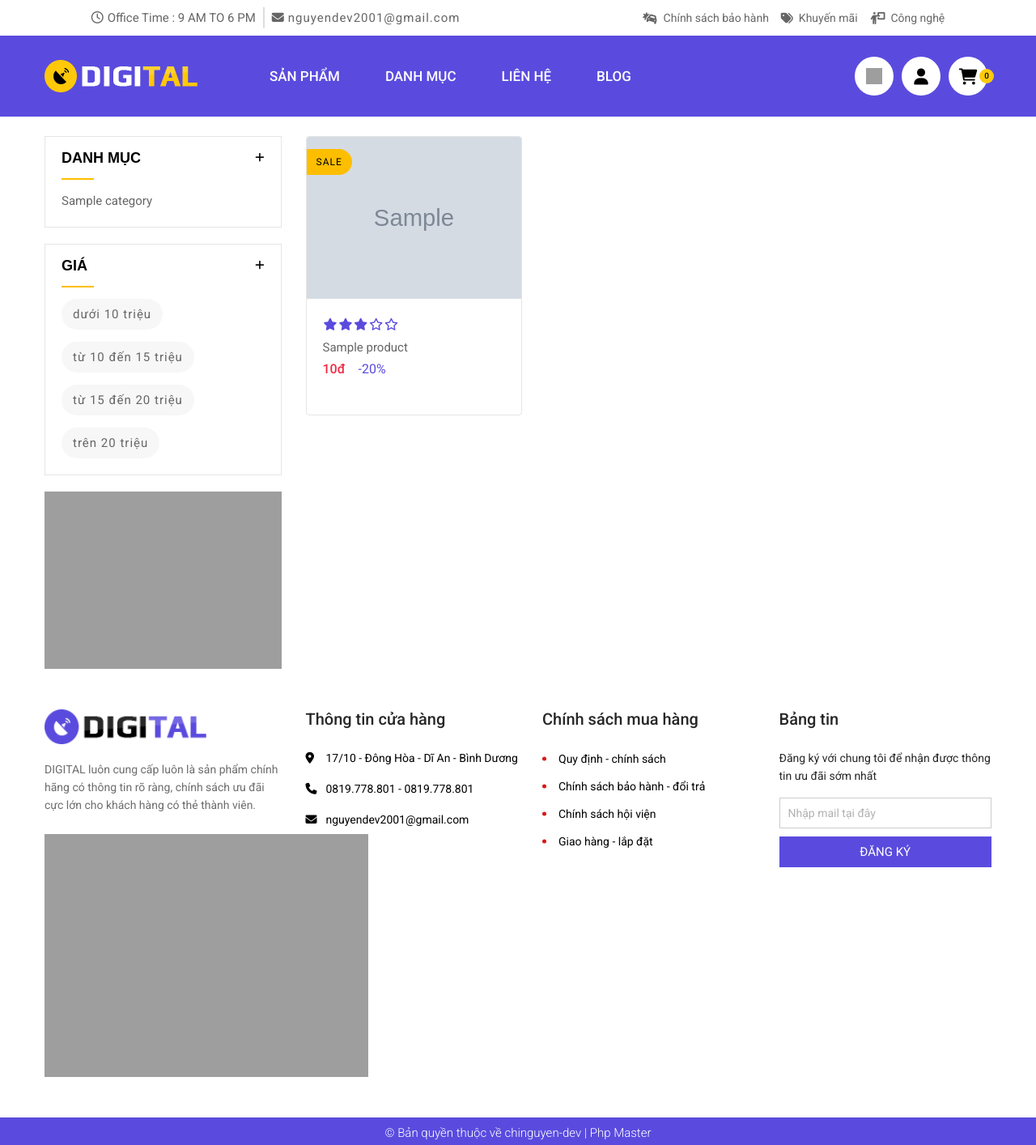
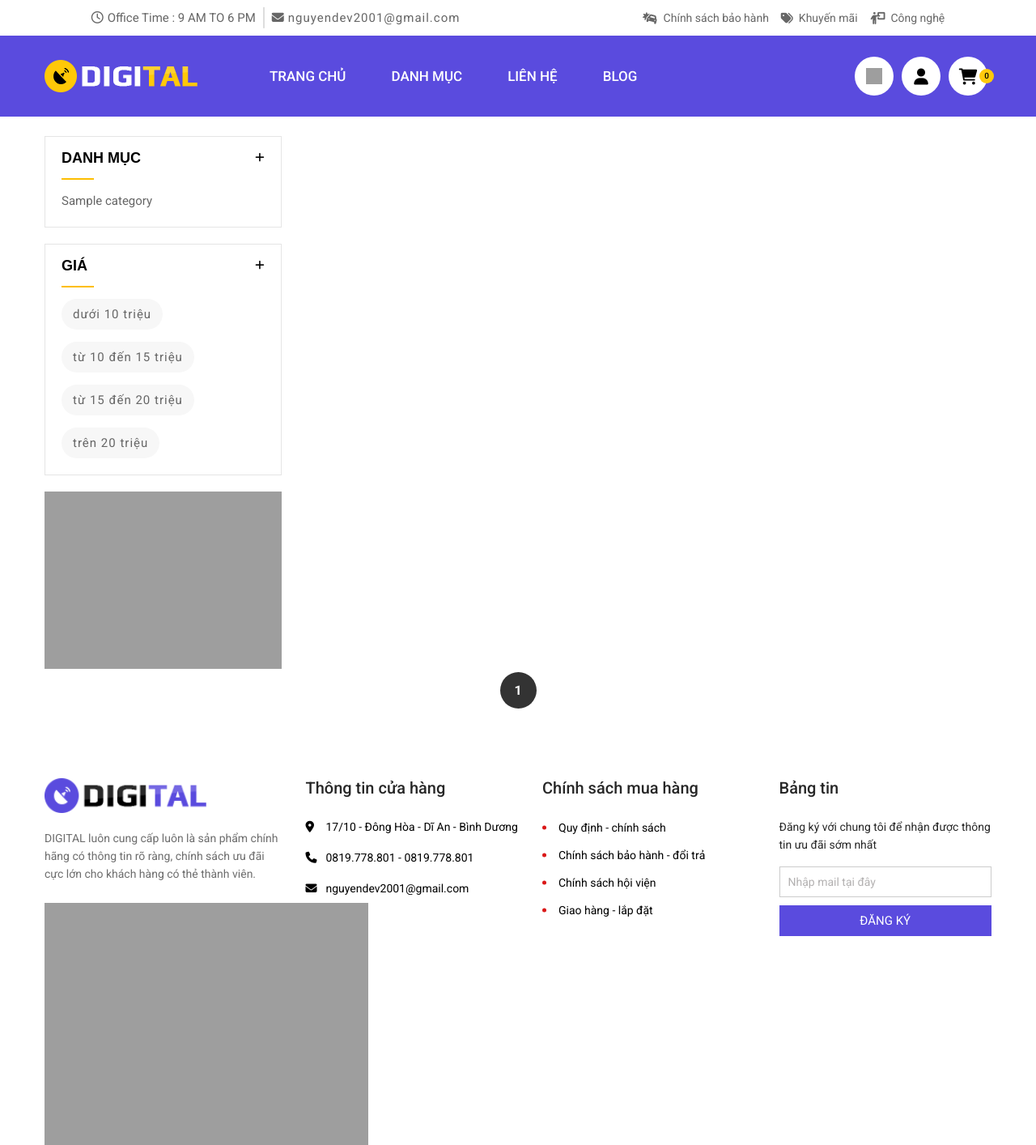
Before and after one commit to ChiNguyen-dev/Digital, a PHP site: page /Digital/danh-muc in a window 1280 px wide. Shown: the top 1414 px of the page at 81% size. Run offline with PHP 8.4, Linux system fonts and the light colour scheme; tables that the repository leaves empty or names only in its code hold one stand-in row (values such as "Sample post"); grey boxes marked "Sample" are stand-in pictures; some libraries are stand-ins or nearby versions; grey boxes are pictures that could not be loaded.

Commit message:
update filter product

```diff
--- a/config/autoload.php
+++ b/config/autoload.php
@@ -32,4 +32,4 @@ $autoload['lib'] = array();
  */
 
 
-$autoload['helper'] = array('data', 'url', 'validation', 'format', 'string', 'common');
+$autoload['helper'] = array('data', 'url', 'validation', 'format', 'string', 'common','Pagination');
--- /dev/null
+++ b/helper/Pagination.php
@@ -0,0 +1,36 @@
+<?php
+function handlePagination($totalProduct, $numItemsOfPage, $currentPage): array
+{
+    return array(
+        "totalPage" => ceil($totalProduct / $numItemsOfPage),
+        "startPage" => ($currentPage - 1) * $numItemsOfPage,
+    );
+}
+
+function pagination($total_page, $page): string
+{
+    $result = '<ul class="pagination mb-0">';
+    if ($page > 1) {
+        $p = $page - 1;
+        $result .= "<li class='page-item'>
+                        <a class='page-link' href='san-pham/page-{$p}'>Previous</a>
+                     </li>";
+    }
+    for ($i = 1; $i <= $total_page; $i++) {
+        $active = "";
+        if ($page == $i) $active = "active";
+
+        $result .= "<li class='page-item {$active}'>
+                        <a class='page-link' href='san-pham/page-{$i}'>$i</a>
+                    </li>";
+    }
+
+    if ($page < $total_page) {
+        $p = $page + 1;
+        $result .= "<li class='page-item'>
+                        <a class='page-link' href='san-pham/page-{$p}'>Next</a>
+                    </li>";
+    }
+    $result .= "</ul>";
+    return $result;
+}
--- a/helper/string.php
+++ b/helper/string.php
@@ -28,33 +28,6 @@ function create_slug($string): string
     return $string;
 }
 
-function pagination($total_page, $page): string
-{
-    $result = '<ul class="pagination mb-0">';
-    if ($page > 1) {
-        $p = $page - 1;
-        $result .= "<li class='page-item'>
-                        <a class='page-link' href='san-pham/page-{$p}'>Previous</a>
-                     </li>";
-    }
-    for ($i = 1; $i <= $total_page; $i++) {
-        $active = "";
-        if ($page == $i) $active = "active";
-
-        $result .= "<li class='page-item {$active}'>
-                        <a class='page-link' href='san-pham/page-{$i}'>$i</a>
-                    </li>";
-    }
-
-    if ($page < $total_page) {
-        $p = $page + 1;
-        $result .= "<li class='page-item'>
-                        <a class='page-link' href='san-pham/page-{$p}'>Next</a>
-                    </li>";
-    }
-    $result .= "</ul>";
-    return $result;
-}
 
 function menuCate($data, $parent_id, $class, $level = 0, $slugParent = "")
 {
--- a/layout/header.php
+++ b/layout/header.php
@@ -57,13 +57,14 @@
                         <div class="nav-megamenu">
                             <ul class="list-megamenu">
                                 <li class="list-megamenu__item">
-                                    <a href="<?php echo base_url("danh-muc")?>" class="listmegamenu__item-link"> sản phẩm </a>
-                                    <?php echo menu(findAll("categories"), 0, "sub-menu") ?>
+                                    <a href="<?php echo base_url() ?>" class="listmegamenu__item-link">
+                                        Trang chủ
+                                    </a>
                                 </li>
                                 <li class="list-megamenu__item">
-                                    <a href="<?php echo base_url("danh-muc")?>" class="listmegamenu__item-link">
-                                        Danh mục
-                                    </a>
+                                    <a href="<?php echo base_url("danh-muc") ?>" class="listmegamenu__item-link"> Danh
+                                        mục</a>
+                                    <?php echo menu(findAll("categories"), 0, "sub-menu") ?>
                                 </li>
                                 <li class="list-megamenu__item">
                                     <a href="" class="listmegamenu__item-link">Liên hệ</a>
--- a/modules/home/models/indexModel.php
+++ b/modules/home/models/indexModel.php
@@ -24,7 +24,7 @@ GROUP BY p.product_id";
     return !empty($products) ? $products : null;
 }
 
-function getProductAll($start, $num)
+function getProductAll($limit)
 {
 
     $sql = "SELECT p.product_id, p.p_name, p.price,p.slug,pc.color_id,iv.quantity
@@ -32,7 +32,7 @@ function getProductAll($start, $num)
                      INNER JOIN `product_color` as pc ON p.product_id = pc.product_id
                      INNER JOIN `inventories` as iv ON p.product_id = iv.product_id
             WHERE  p.status = 1 AND p.isDelete = 0 AND iv.quantity > 0
-            GROUP BY p.product_id LIMIT {$start},{$num};";
+            GROUP BY p.product_id {$limit};";
     $products = db_fetch_array($sql);
     return !empty($products) ? $products : null;
 }
--- a/modules/products/controllers/indexController.php
+++ b/modules/products/controllers/indexController.php
@@ -6,26 +6,41 @@ function construct()
 
 function indexAction()
 {
-    $_SESSION["slug"] = isset($_GET["cate"]) ? "danh-muc" . $_GET["cate"] : "danh-muc";
-    $price = isset($_GET["gia-ban"]) && $_GET["gia-ban"] == 'duoi-10-trieu' ? "price < 10000000" : "";
-    $price = isset($_GET["gia-ban"]) && $_GET["gia-ban"] == 'tu-10-den-15-trieu' ? "price > 10000000 AND price <= 15000000" : "";
-    $price = isset($_GET["gia-ban"]) && $_GET["gia-ban"] == 'tu-15-den-20-trieu' ? "price > 15000000 AND price <= 20000000" : "";
-    $price = isset($_GET["gia-ban"]) && $_GET["gia-ban"] == 'tren-20-trieu' ? "price > 20000000" : "";
-    $data["products"] = findAll("products");
-    if (isset($_GET["cate"]) && !empty($_GET["cate"])) {
-        echo $price;
-        $param = $_GET["cate"];
-        $ids = array();
-        if (count(explode("/", $param)) > 2) {
-            $req = "'" . implode("','", explode("/", $param)) . "'";
-            $category = findAll("categories", "`slug` IN({$req})");
-        } else {
-            $cate_parent = findOne("categories", "slug", explode("/", $param)[1])["category_id"];
-            $category = findAll("categories", "`parent_id` = '{$cate_parent}'");
+    $paramSlugCate = $_GET["cate"] ?? "";
+    $_SESSION["slug"] = !empty($paramSlugCate) ? "danh-muc" . $paramSlugCate : "danh-muc";
+    $priceFilter = isset($_GET["gia-ban"]) ? ' AND ' . price($_GET["gia-ban"]) : "";
+    // Pagination
+    $products = findAllProduct();
+    $totalProduct = count($products);
+    $page = $_GET["page"] ?? 1;
+    $pagination = handlePagination($totalProduct, 12, $page);
+    $limit = " LIMIT {$pagination["startPage"]},12";
+    $where = "";
+    if (!empty($paramSlugCate)) {
+        $categoryID = array();
+        $paramSlugCate = explode("/", $paramSlugCate);
+        $category = findOne("categories", "slug", $paramSlugCate[count($paramSlugCate) - 1]);
+        $categoryID[] = $category["category_id"];
+        if (count($paramSlugCate) == 2) {
+            $cateChildren = findAll("categories", "`parent_id` = '{$category["category_id"]}'");
+            foreach ($cateChildren as $cateChild) $categoryID[] = $cateChild["category_id"];
         }
-        if ($category != null) foreach ($category as $value) $ids[] = $value["category_id"];
-        $param = implode(",", $ids);
-        $data["products"] = findAll("products", "`category_id` IN({$param})");
+        $strCateID = implode(",", $categoryID);
+        $category = findAll("categories", "`category_id` IN({$strCateID})");
+        if ($category != null) foreach ($category as $value) $categoryID[] = $value["category_id"];
+        $id = implode(",", $categoryID);
+        $where = "AND p.category_id IN({$id})" . $priceFilter;
     }
-    load_view("index", $data);
+    $products = getProducts($limit, $where);
+    load_view("index", ["products" => $products, "total_page" => $pagination["totalPage"], "page" => $page]);
 }
+
+function price($param): string
+{
+    $data = "";
+    if ($param == 'duoi-10-trieu') $data = "p.price < 10000000";
+    if ($param == 'tu-10-den-15-trieu') $data = "p.price > 10000000 AND p.price <= 15000000";
+    if ($param == 'tu-15-den-20-trieu') $data = "p.price > 15000000 AND p.price <= 20000000";
+    if ($param == 'tren-20-trieu') $data = "p.price > 20000000";
+    return $data;
+}
--- a/modules/products/models/indexModel.php
+++ b/modules/products/models/indexModel.php
@@ -1 +1,22 @@
 <?php
+function getProducts($limit, $where)
+{
+    $sql = "SELECT p.product_id, p.p_name, p.price,p.slug,pc.color_id,iv.quantity
+            FROM `products` as p INNER JOIN `product_color` as pc ON p.product_id = pc.product_id
+                                 INNER JOIN `inventories` as iv ON p.product_id = iv.product_id
+            WHERE  p.status = 1 AND p.isDelete = 0 AND iv.quantity > 0 {$where}
+            GROUP BY p.product_id {$limit};";
+    $data = db_fetch_array($sql);
+    return !empty($data) ? $data : null;
+}
+
+function findAllProduct()
+{
+    $sql = "SELECT p.product_id, p.p_name, p.price,p.slug,pc.color_id,iv.quantity
+            FROM `products` as p INNER JOIN `product_color` as pc ON p.product_id = pc.product_id
+                                 INNER JOIN `inventories` as iv ON p.product_id = iv.product_id
+            WHERE  p.status = 1 AND p.isDelete = 0 AND iv.quantity > 0
+            GROUP BY p.product_id";
+    $data = db_fetch_array($sql);
+    return !empty($data) ? $data : null;
+}
--- a/modules/products/views/indexView.php
+++ b/modules/products/views/indexView.php
@@ -69,5 +69,13 @@
             </div>
         </div>
     </div>
+    <div class="container pb-3">
+        <div class="row d-flex justify-content-center">
+            <div id="pagination">
+                <ul data-totalPage="<?php echo $total_page; ?>" data-page="<?php echo $page; ?>"></ul>
+            </div>
+            <script src="public/js/pagination.js"></script>
+        </div>
+    </div>
 </div>
 <?php get_footer(); ?>
--- a/public/css/import/header.css
+++ b/public/css/import/header.css
@@ -134,7 +134,6 @@
     list-style: none;
     width: 200px;
     top: 150px;
-    /*top: 100px;*/
     left: 22px;
     opacity: 0;
     visibility: hidden;
--- a/public/css/import/home.css
+++ b/public/css/import/home.css
@@ -133,6 +133,7 @@
     font-size: 15px;
     letter-spacing: 1px;
 }
+
 .sidebar-category .sidebar-category__filter .filter__price .sub-menu-sidebar li a:hover {
     background-color: #5a4bde;
     color: white;
@@ -142,6 +143,7 @@
 .sidebar-category .banner {
     width: 100%;
 }
+
 .sidebar-category .banner img {
     width: 100%;
     height: auto;
@@ -350,63 +352,6 @@
     transition: all 0.3s ease;
 }
 
-/*#support-wp .section-detail {*/
-/*    background: #fff;*/
-/*    padding: 15px 0px;*/
-/*}*/
-
-/*#support-wp .section-detail .list-item {*/
-/*    display: flex;*/
-/*    align-items: center;*/
-/*    margin-bottom: 0;*/
-/*}*/
-
-/*#support-wp .section-detail .list-item li {*/
-/*    width: 20%;*/
-/*    text-align: center;*/
-/*    position: relative;*/
-/*}*/
-
-/*#support-wp .section-detail .list-item li:before {*/
-/*    position: absolute;*/
-/*    content: '';*/
-/*    top: 50%;*/
-/*    right: 0px;*/
-/*    width: 1px;*/
-/*    height: 75%;*/
-/*    background: #ddd;*/
-/*    transform: translateY(-50%);*/
-/*}*/
-
-/*#support-wp .section-detail .list-item li:last-child:before {*/
-/*    display: none;*/
-/*}*/
-
-/*#support-wp .section-detail .list-item li .thumb {*/
-/*    display: block;*/
-/*    width: 100%;*/
-/*    max-width: 50px;*/
-/*    margin: 0 auto;*/
-/*}*/
-
-/*#support-wp .section-detail .list-item li .thumb img {*/
-/*    display: block;*/
-/*    width: 100%;*/
-/*    height: auto;*/
-/*}*/
-
-/*#support-wp .section-detail .list-item li .title {*/
-/*    font-size: 16px;*/
-/*    font-weight: 400;*/
-/*    line-height: normal;*/
-/*    margin-bottom: 5px;*/
-/*}*/
-
-/*#support-wp .section-detail .list-item li .desc {*/
-/*    font-size: 13px;*/
-/*    color: #8e8e8e;*/
-/*    line-height: normal;*/
-/*}*/
 
 #feature-product-wp .section-title, #list-product-wp .section-title {
     font-size: 20px;
@@ -601,7 +546,7 @@
     color: #666;
 }
 
-#main-content-wp #pagination ul {
+#pagination ul {
     /*border: 1px solid #ccc;*/
     /*background-color: white;*/
     display: flex;
@@ -611,7 +556,7 @@
     border-radius: 50px;
 }
 
-#main-content-wp #pagination ul li {
+#pagination ul li {
     color: #333333;
     list-style: none;
     line-height: 45px;
@@ -622,35 +567,33 @@
     transition: all 0.4s ease;
 }
 
-#main-content-wp #pagination ul li.numb {
+#pagination ul li.numb {
     width: 45px;
     height: 45px;
     border-radius: 50%;
     margin: 0 3px;
 }
 
-#main-content-wp #pagination ul li.dots {
+#pagination ul li.dots {
     font-size: 22px;
     cursor: default;
 }
 
-#main-content-wp #pagination ul li.btn {
-    /*background-color: #5a4bde;*/
-    /*color: white;*/
+#pagination ul li.btn {
     padding: 0 20px;
 }
 
-#main-content-wp #pagination ul li.pre {
+#pagination ul li.pre {
     border-radius: 25px 5px 5px 25px;
 }
 
-#main-content-wp #pagination ul li.next {
+#pagination ul li.next {
     border-radius: 5px 25px 25px 5px;
 }
 
-#main-content-wp #pagination ul li.active,
-#main-content-wp #pagination ul li.numb:hover,
-#main-content-wp #pagination ul li.btn:hover {
+#pagination ul li.active,
+#pagination ul li.numb:hover,
+#pagination ul li.btn:hover {
     background-color: #333333;
     color: white;
     transition: all 0.4s ease;
```
Also changed, not shown: helper/data.php (+0 -28 lines), modules/home/controllers/indexController.php (+4 -7 lines).
